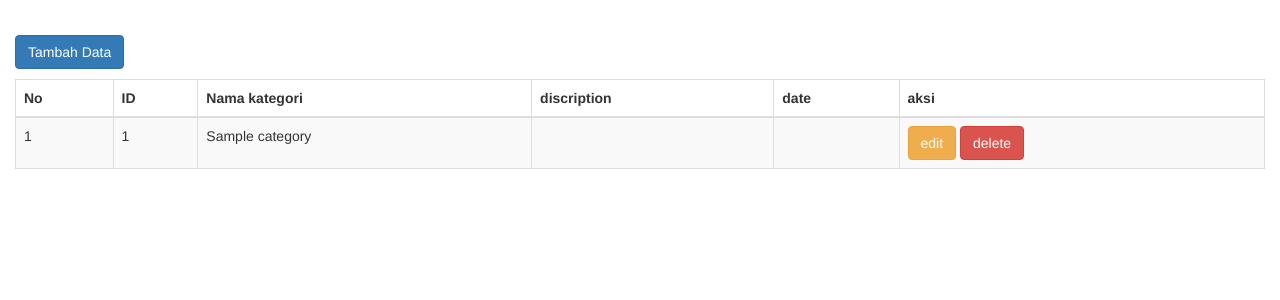
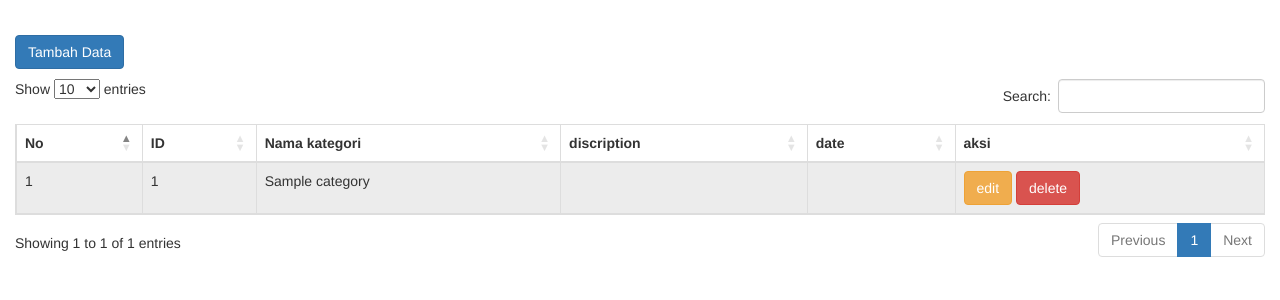
Before and after one commit to zhortha/ciname, a CodeIgniter app: page /ciname/index.php/kategori in a window 1280 px wide. Shown: the part 52-352 px from the top of the page. Run offline with CodeIgniter, Linux system fonts and the light colour scheme; tables that the repository leaves empty or names only in its code hold one stand-in row (values such as "Sample post"); data that the repository does not hold is empty; some libraries are stand-ins or nearby versions.

Commit message:
tugas 9 data table

```diff
--- a/application/config/autoload.php
+++ b/application/config/autoload.php
@@ -58,7 +58,7 @@ $autoload['packages'] = array();
 |
 |	$autoload['libraries'] = array('user_agent' => 'ua');
 */
-$autoload['libraries'] = array('database');
+$autoload['libraries'] = array('database','pagination');
 
 /*
 | -------------------------------------------------------------------
--- a/application/controllers/Home.php
+++ b/application/controllers/Home.php
@@ -67,6 +67,7 @@ class Home extends CI_Controller {
 		$date=$this->input->post('date');
 		$tittle=$this->input->post('tittle');
 		$content=$this->input->post('content');
+		$cat_name=$this->input->post('cat_name');
 		$image_file=$_FILES['image_file']['name'];
 
 		if($image_file=''){}else {
@@ -88,6 +89,7 @@ class Home extends CI_Controller {
 				'date' => $date,
 				'tittle' => $tittle,
 				'content' => $content,
+				'cat_id' => $cat_name,
 				'image_file'=>$image_file);
 
 			$this->m_blog->getinsert($data, 'blog');
@@ -128,6 +130,7 @@ class Home extends CI_Controller {
 		$author = $this->input->post('author');
 		$date = $this->input->post('date');
 		$content = $this->input->post('content');
+		$cat_name = $this->input->post('cat_name');
 		$image_file = $_FILES['image_file']['name'];
 
 			$data = array(
@@ -136,6 +139,7 @@ class Home extends CI_Controller {
 				'author' =>$author,
 				'date' => $date,
 				'content' => $content,
+				'cat_id' => $cat_name,
 				'image_file'=>$image_file);
 
 			$this->blog->update($data);
--- a/application/controllers/kategori.php
+++ b/application/controllers/kategori.php
@@ -10,6 +10,7 @@ class Kategori extends CI_Controller {
 
 	public function index()
 	{
+
 		$data['header']='header.php';
 		$data['data']  =$this->db->get('categories');
 		$this->load->view('kategori/v_datakategori',$data);
--- a/application/models/m_blog.php
+++ b/application/models/m_blog.php
@@ -16,7 +16,7 @@ class M_Blog extends CI_Model
 
 	public function getByID($id)
 	{
-		return $this->db->query(" SELECT * from blog where id='".$id."'")->row();
+		return $this->db->query(" SELECT a.author, a.tittle, a.content, a.image_file, b.cat_name, b.cat_description from blog AS a join categories AS b on a.cat_id = b.cat_id where id='".$id."'")->row();
 	}
 
 	public function cekid($id)
--- a/application/models/m_kategori.php
+++ b/application/models/m_kategori.php
@@ -9,6 +9,11 @@ public function __construct()
 {
 	parent::__construct();
 }
+
+public function getkategorilist($limit, $start){
+        $query = $this->db->get('categories', $limit, $start);
+        return $query;
+    }
 public function getdatakategori($key)
  {
  	$k=$this->db->query("select*from categories where cat_id ='$key'");
@@ -26,7 +31,7 @@ public function cekid($id)
  	return $k;
 
  }
- function getupdate($info, $id){
+public function getupdate($info, $id){
         $this->db->where($this->primary, $id);
 		$this->db->update($this->table, $info);
     }
@@ -34,4 +39,5 @@ public function hapus($id){
         $this->db->where($this->primary, $id);
 		$this->db->delete($this->table);
     }
+
 }
--- a/application/views/blog/v_blog_details.php
+++ b/application/views/blog/v_blog_details.php
@@ -14,6 +14,8 @@
 				        </div>
 				        <div class="panel-footer"><?php echo $naruto->author; ?></div>
 				        <div class="panel-footer"><?php echo $naruto->content; ?></div>
+				        <div class="panel-footer"><?php echo $naruto->cat_name; ?></div>
+				        <div class="panel-footer"><?php echo $naruto->cat_description; ?></div>
 		      		</div>
 		    	</div>
 			</div>
--- a/application/views/header.php
+++ b/application/views/header.php
@@ -5,7 +5,7 @@
 		<meta http-equiv="X-UA-Compatible" content="IE=edge">
 		<meta name="viewport" content="width=device-width, initial-scale=1">
 		<title>Tri Nanda Satrio Purnomo</title>
-
+		<link rel="stylesheet" type="text/css" href="https://cdn.datatables.net/1.10.16/css/dataTables.bootstrap.min.css">
 		<!-- Bootstrap CSS -->
 		<link rel="stylesheet" href="https://maxcdn.bootstrapcdn.com/bootstrap/3.3.6/css/bootstrap.min.css" integrity="sha384-1q8mTJOASx8j1Au+a5WDVnPi2lkFfwwEAa8hDDdjZlpLegxhjVME1fgjWPGmkzs7" crossorigin="anonymous">
 
--- a/application/views/kategori/v_datakategori.php
+++ b/application/views/kategori/v_datakategori.php
@@ -4,7 +4,7 @@
     <a href="<?php echo base_url('index.php/kategori/tambah');?>" class= "btn btn-primary btn-small">Tambah Data</a>
     <p>
         <div class="table-responsive">
-            <table class="table table-striped table-bordered table-hover" id="dataTables-example">
+            <table class="table table-striped table-bordered table-hover example">
                 <thead>
                     <tr>
                     <th>No</th>
@@ -43,3 +43,11 @@
     </body>
     </html>
 </table>
+<script src="https://code.jquery.com/jquery-1.12.4.js"></script>
+<script type="text/javascript" src="https://cdn.datatables.net/1.10.16/js/jquery.dataTables.min.js"></script>
+<script type="text/javascript" src="https://cdn.datatables.net/1.10.16/js/dataTables.bootstrap.min.js"></script>
+<script type="text/javascript">
+    $(document).ready(function() {
+    $('.example').DataTable();
+} );
+</script>
```
Also changed, not shown: application/views/blog/v_tambahdata.php (+8 -0 lines), assets/path/postfix_conf.PNG (added), assets/path/postfix_conf1.PNG (added), 3 other files.
